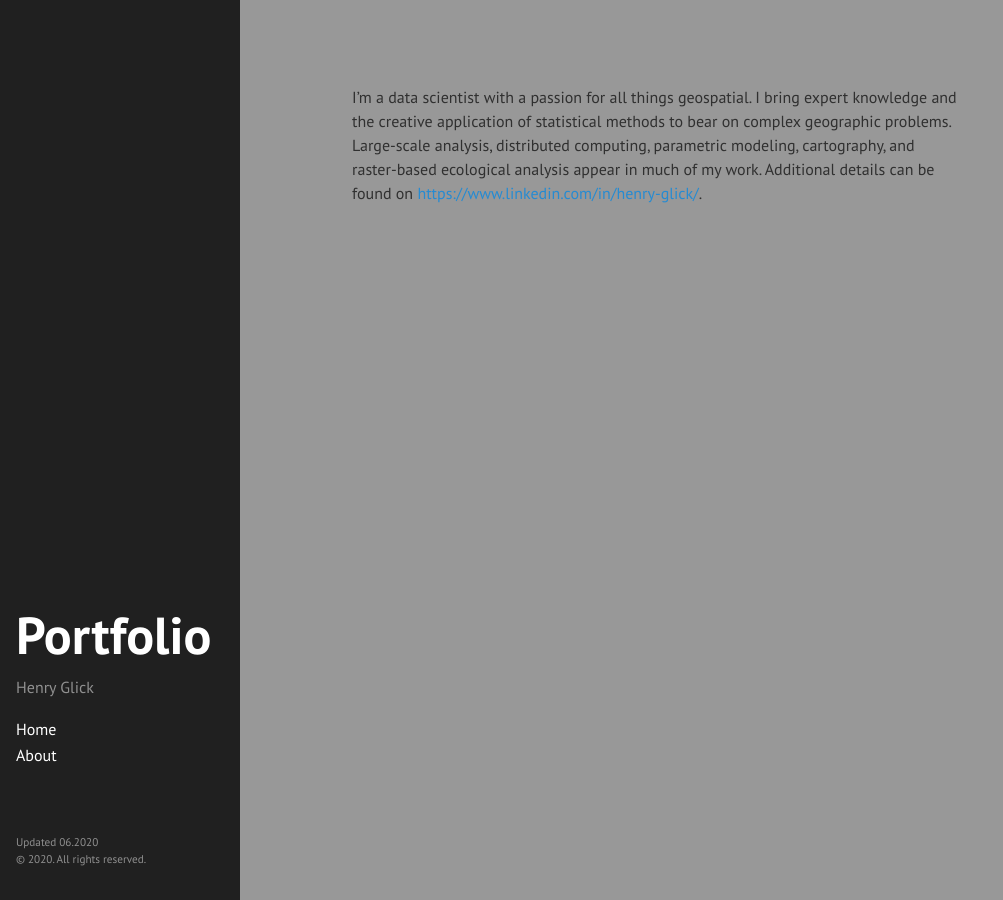
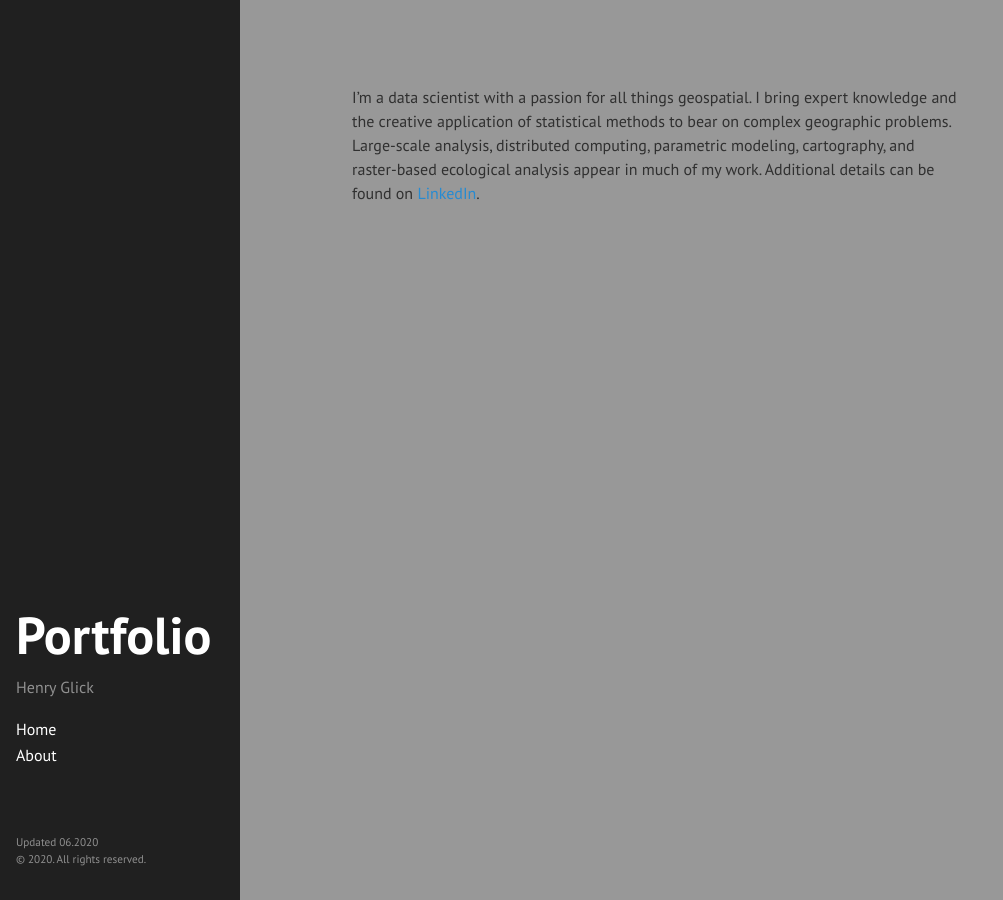
Before and after one commit to hglick/hglick.github.io, a Jekyll site: the page built from about.md, in a window 1280 px wide. Shown: the whole page, without its empty margins (0-1003 px from the left). Built offline with Jekyll 4.4.1, drawn with Linux system fonts in a browser that asks for light colours; some of the changed lines change nothing that is shown.

Commit message:
Updating about page to see if I can force content.

```diff
--- a/about.md
+++ b/about.md
@@ -5,4 +5,4 @@
 ---
 
 
-I'm a data scientist with a passion for all things geospatial. I bring expert knowledge and the creative application of statistical methods to bear on complex geographic problems. Large-scale analysis, distributed computing, parametric modeling, cartography, and raster-based ecological analysis appear in much of my work. Additional details can be found on <a href="LinkedIn">https://www.linkedin.com/in/henry-glick/</a>.
+I'm a data scientist with a passion for all things geospatial. I bring expert knowledge and the creative application of statistical methods to bear on complex geographic problems. Large-scale analysis, distributed computing, parametric modeling, cartography, and raster-based ecological analysis appear in much of my work. Additional details can be found on <a href="https://www.linkedin.com/in/henry-glick/">LinkedIn</a>.
```
